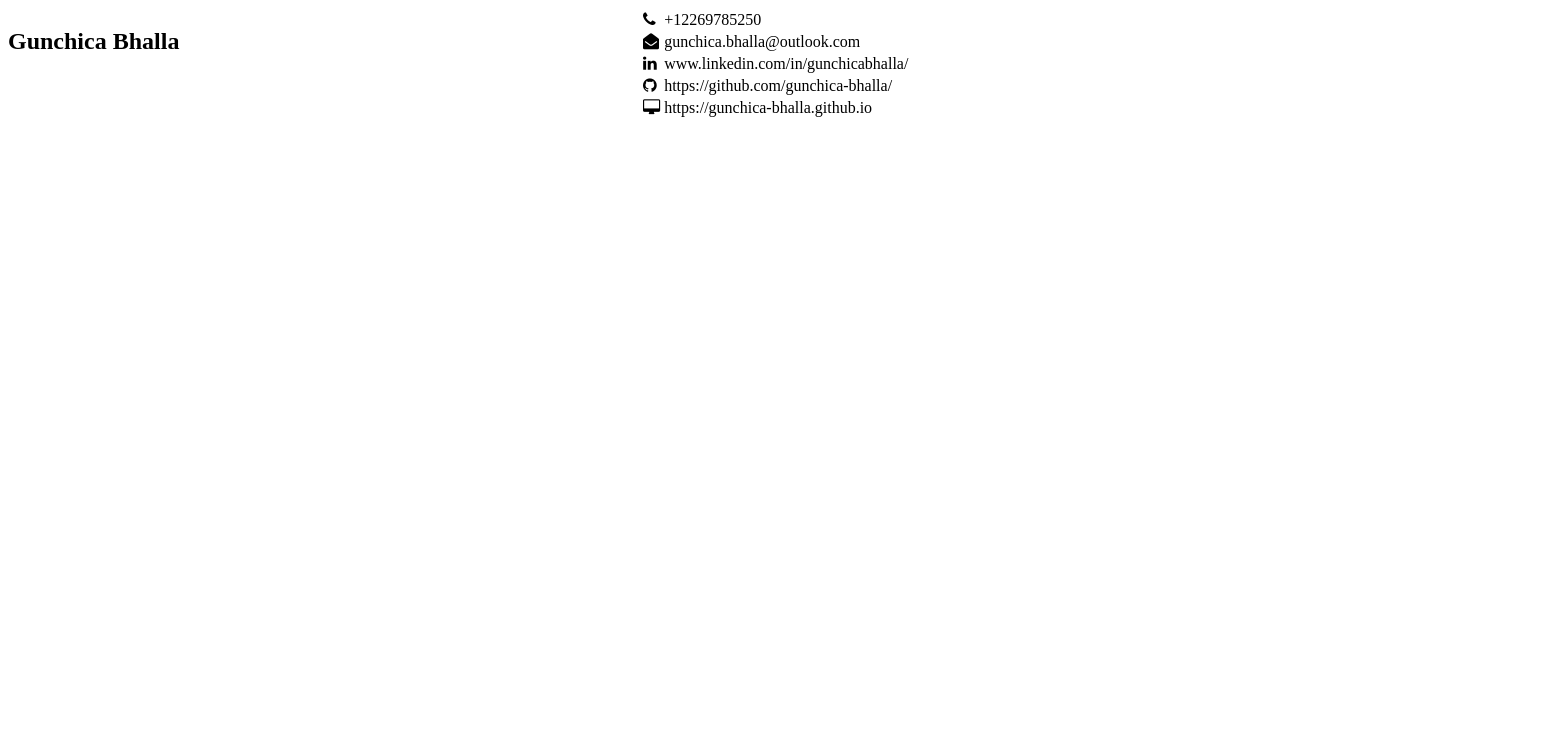
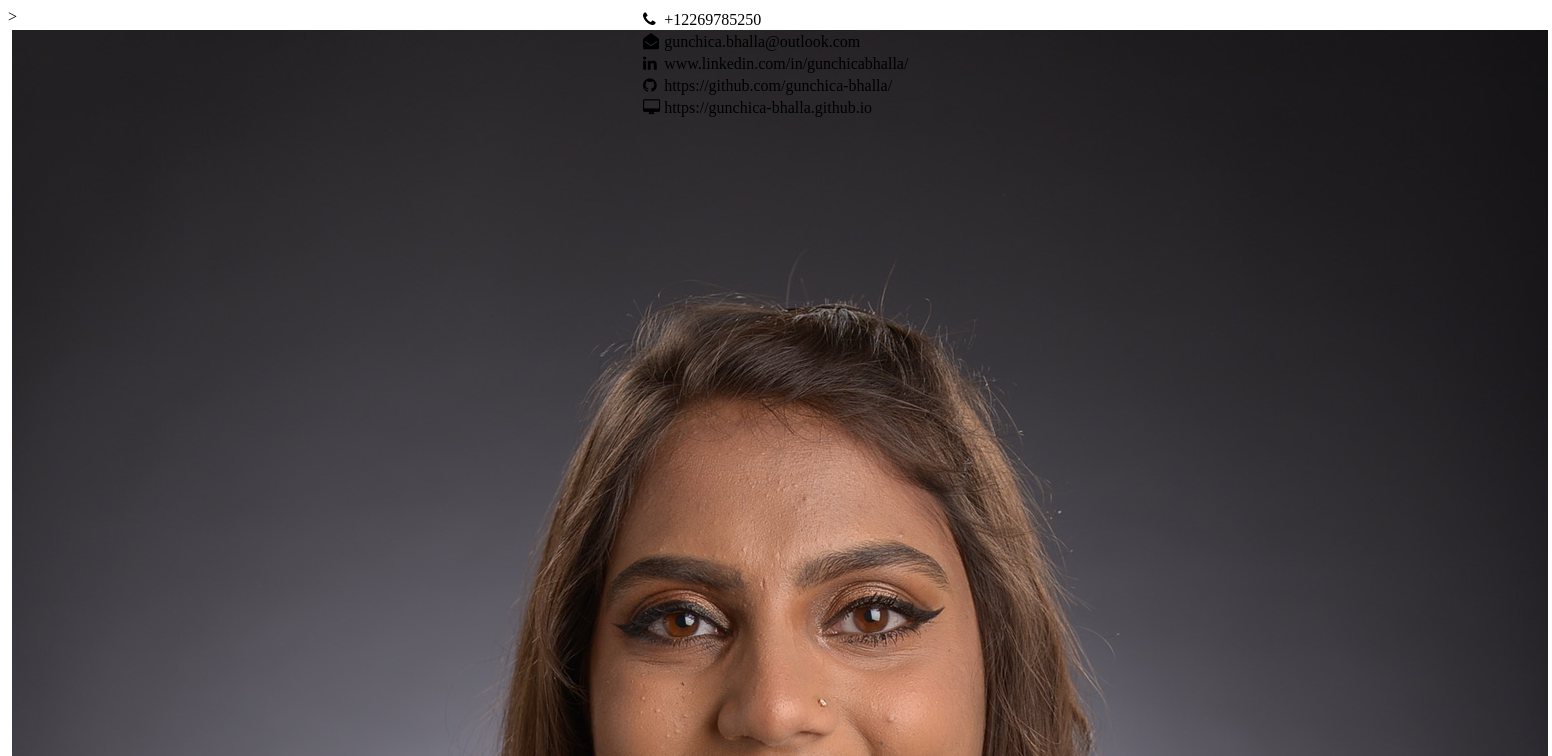
Before and after one commit to gunchica-bhalla/gunchica-bhalla, a plain HTML site: page index.html in a window 1280 px wide. Shown: the top 756 px of the page, 1552 px wide, since content can reach past the window. Drawn offline with Linux system fonts and the light colour scheme.

Commit message:
Image Rendering

```diff
--- a/index.html
+++ b/index.html
@@ -6,7 +6,14 @@
     </head>
     <body>
         <section class="leftSection">
-            <h1 class = divHeaderText>Gunchica Bhalla</h1>
+            <table>
+                <tr>
+                    <td><img class = "profileImage" src="images/Me.jpeg" alt="My Picture"></td>>
+                </tr>
+                <tr>
+                    <td><h1 class = divHeaderText>Gunchica Bhalla</h1></td>
+                </tr>
+            </table>
         </section>
         <section class="rightSection">
             <table>
--- a/styles.css
+++ b/styles.css
@@ -8,16 +8,12 @@
 }
 .profileImage{
     margin: 1px 1px 1px 1px;
-    width: 250;
-    height: 300
 }
 .rightSection{
     width: 50%;
     float: right;
-    align-content: right;
 }
 .leftSection{
     width: 50%;
     float: left;
-    align-content: right;
 }
```
